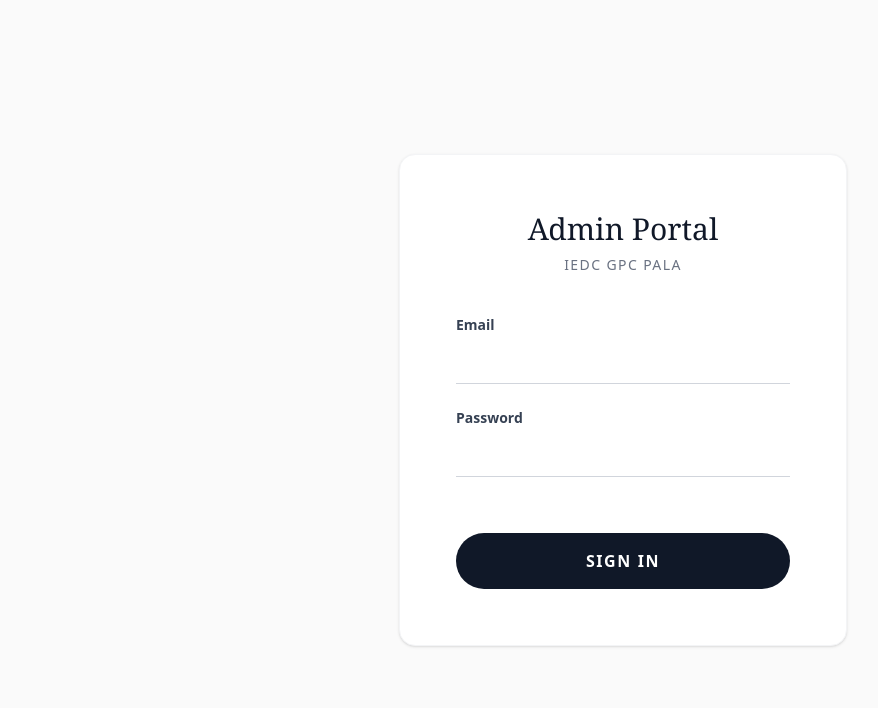
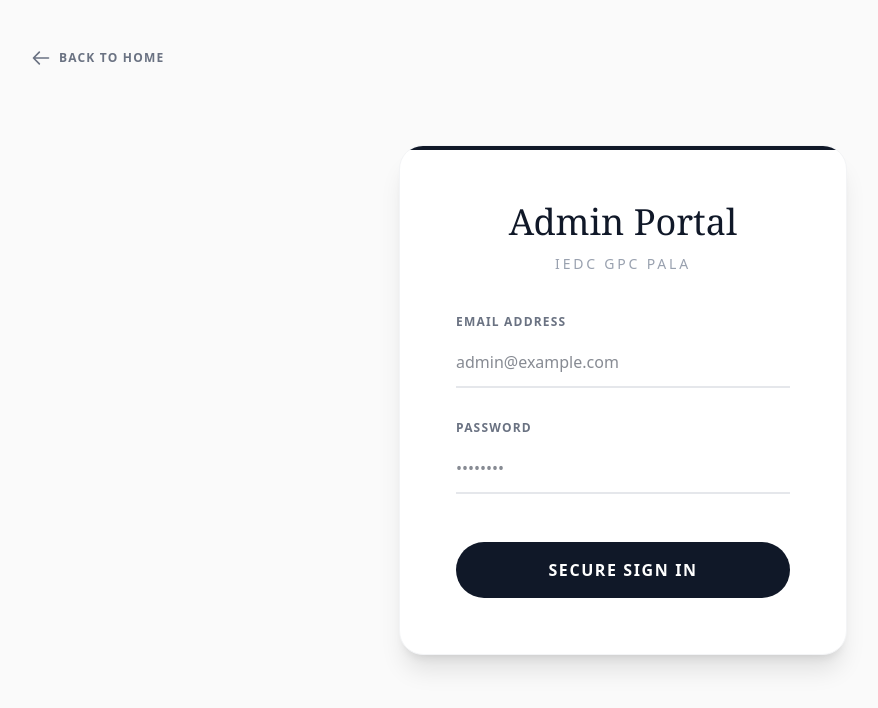
Before and after one commit to Lumina-Web-Solutions/IEDC-GPC_PALA, a Next.js app: page /admin/login in a window 1280 px wide. Shown: the top 708 px of the page, without its empty margins (17-895 px from the left). Built offline with nearby package versions, Linux system fonts and the light colour scheme; no server answers.

Commit message:
Enhance Admin Login page with improved UI and states

```diff
--- a/app/admin/login/page.jsx
+++ b/app/admin/login/page.jsx
@@ -3,68 +3,102 @@
 import { signInWithEmailAndPassword } from 'firebase/auth';
 import { auth } from '@/lib/firebase';
 import { useRouter } from 'next/navigation';
+import Link from 'next/link';
+import { motion } from 'framer-motion';
 
 export default function AdminLogin() {
   const [email, setEmail] = useState('');
   const [password, setPassword] = useState('');
   const [error, setError] = useState('');
+  const [isSubmitting, setIsSubmitting] = useState(false);
   const router = useRouter();
 
   const handleLogin = async (e) => {
     e.preventDefault();
     setError('');
+    setIsSubmitting(true);
 
     try {
       await signInWithEmailAndPassword(auth, email, password);
       router.push('/admin/dashboard'); // Redirect to dashboard on success
     } catch (err) {
       setError('Invalid email or password. Please try again.');
+      setIsSubmitting(false);
     }
   };
 
   return (
-    <div className="min-h-screen bg-[#FAFAFA] flex items-center justify-center px-6">
-      <div className="bg-white p-10 md:p-14 rounded-2xl shadow-sm border border-gray-100 w-full max-w-md">
+    <div className="min-h-screen bg-[#FAFAFA] flex items-center justify-center px-6 relative">
+
+      {/* Back to Home Button */}
+      <Link
+        href="/"
+        className="absolute top-8 left-6 md:top-12 md:left-12 flex items-center gap-2 text-xs font-bold tracking-widest text-gray-500 uppercase hover:text-gray-900 transition-colors z-10"
+      >
+        <svg className="w-5 h-5" fill="none" stroke="currentColor" viewBox="0 0 24 24">
+          <path strokeLinecap="round" strokeLinejoin="round" strokeWidth={2} d="M10 19l-7-7m0 0l7-7m-7 7h18" />
+        </svg>
+        Back to Home
+      </Link>
+
+      <motion.div
+        initial={{ opacity: 0, y: 20 }}
+        animate={{ opacity: 1, y: 0 }}
+        transition={{ duration: 0.6, ease: "easeOut" }}
+        className="bg-white p-10 md:p-14 rounded-3xl shadow-xl border border-gray-100 w-full max-w-md relative overflow-hidden"
+      >
+        {/* Decorative Top Border */}
+        <div className="absolute top-0 left-0 w-full h-1 bg-gray-900"></div>
+
         <div className="text-center mb-10">
-          <h1 className="text-3xl font-serif text-gray-900 mb-2">Admin Portal</h1>
-          <p className="text-sm tracking-widest text-gray-500 uppercase">IEDC GPC Pala</p>
+          <h1 className="text-4xl font-serif text-gray-900 mb-3">Admin Portal</h1>
+          <p className="text-sm tracking-[0.2em] text-gray-400 uppercase">IEDC GPC Pala</p>
         </div>
 
         {error && (
-          <div className="mb-6 p-4 bg-red-50 text-red-600 text-sm rounded-lg text-center">
+          <motion.div
+            initial={{ opacity: 0, scale: 0.95 }}
+            animate={{ opacity: 1, scale: 1 }}
+            className="mb-8 p-4 bg-red-50 border border-red-100 text-red-600 text-sm font-semibold rounded-xl text-center"
+          >
             {error}
-          </div>
+          </motion.div>
         )}
 
-        <form onSubmit={handleLogin} className="space-y-6">
+        <form onSubmit={handleLogin} className="space-y-8">
           <div className="flex flex-col">
-            <label className="text-sm font-semibold text-gray-700 mb-2">Email</label>
+            <label className="text-xs font-bold tracking-widest text-gray-500 uppercase mb-2">Email Address</label>
             <input
               type="email"
               value={email}
               onChange={(e) => setEmail(e.target.value)}
-              className="border-b border-gray-300 py-2 focus:outline-none focus:border-gray-900 transition-colors bg-transparent text-gray-900"
+              className="border-b-2 border-gray-200 py-3 focus:outline-none focus:border-gray-900 transition-colors bg-transparent text-gray-900 font-medium"
+              placeholder="admin@example.com"
               required
             />
           </div>
+
           <div className="flex flex-col">
-            <label className="text-sm font-semibold text-gray-700 mb-2">Password</label>
+            <label className="text-xs font-bold tracking-widest text-gray-500 uppercase mb-2">Password</label>
             <input
               type="password"
               value={password}
               onChange={(e) => setPassword(e.target.value)}
-              className="border-b border-gray-300 py-2 focus:outline-none focus:border-gray-900 transition-colors bg-transparent text-gray-900"
+              className="border-b-2 border-gray-200 py-3 focus:outline-none focus:border-gray-900 transition-colors bg-transparent text-gray-900 font-medium"
+              placeholder="••••••••"
               required
             />
           </div>
+
           <button
             type="submit"
-            className="w-full bg-gray-900 text-white font-bold tracking-widest uppercase py-4 rounded-full hover:bg-black transition-colors mt-8"
+            disabled={isSubmitting}
+            className="w-full bg-gray-900 text-white font-bold tracking-widest uppercase py-4 rounded-full hover:bg-black transition-all hover:shadow-lg disabled:opacity-70 disabled:cursor-not-allowed mt-4"
           >
-            Sign In
+            {isSubmitting ? 'Authenticating...' : 'Secure Sign In'}
           </button>
         </form>
-      </div>
+      </motion.div>
     </div>
   );
 }
```
